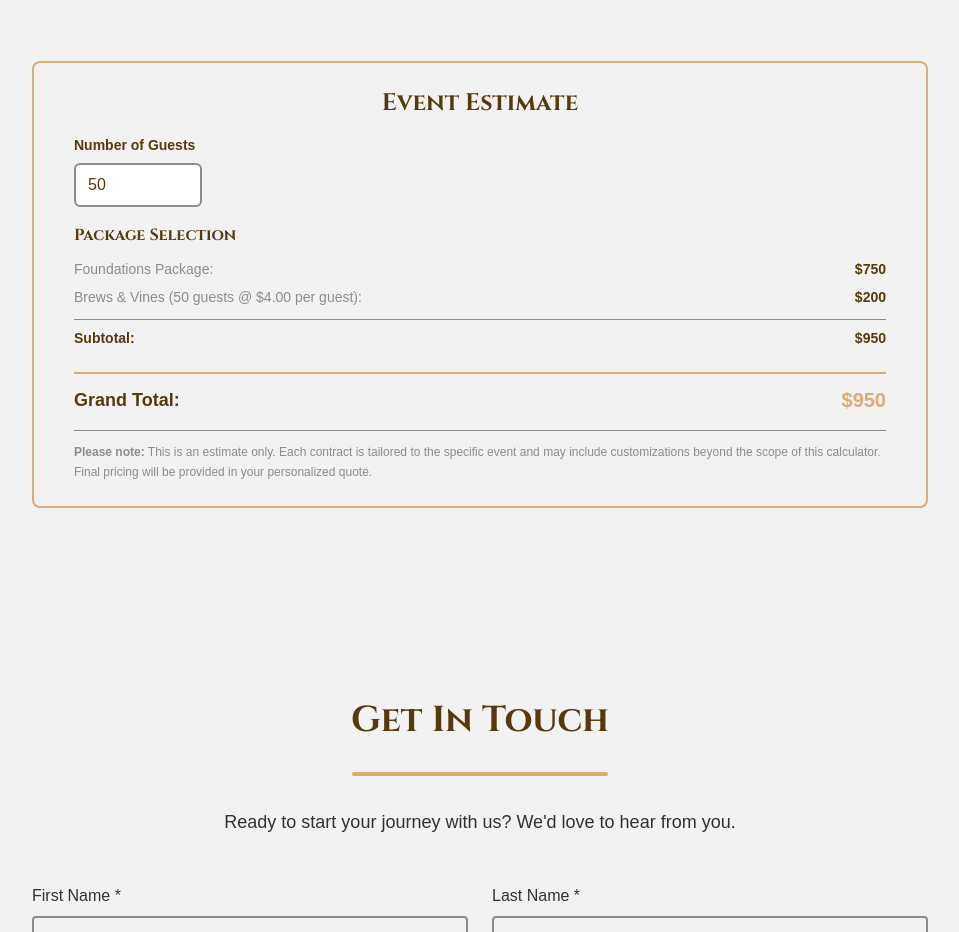
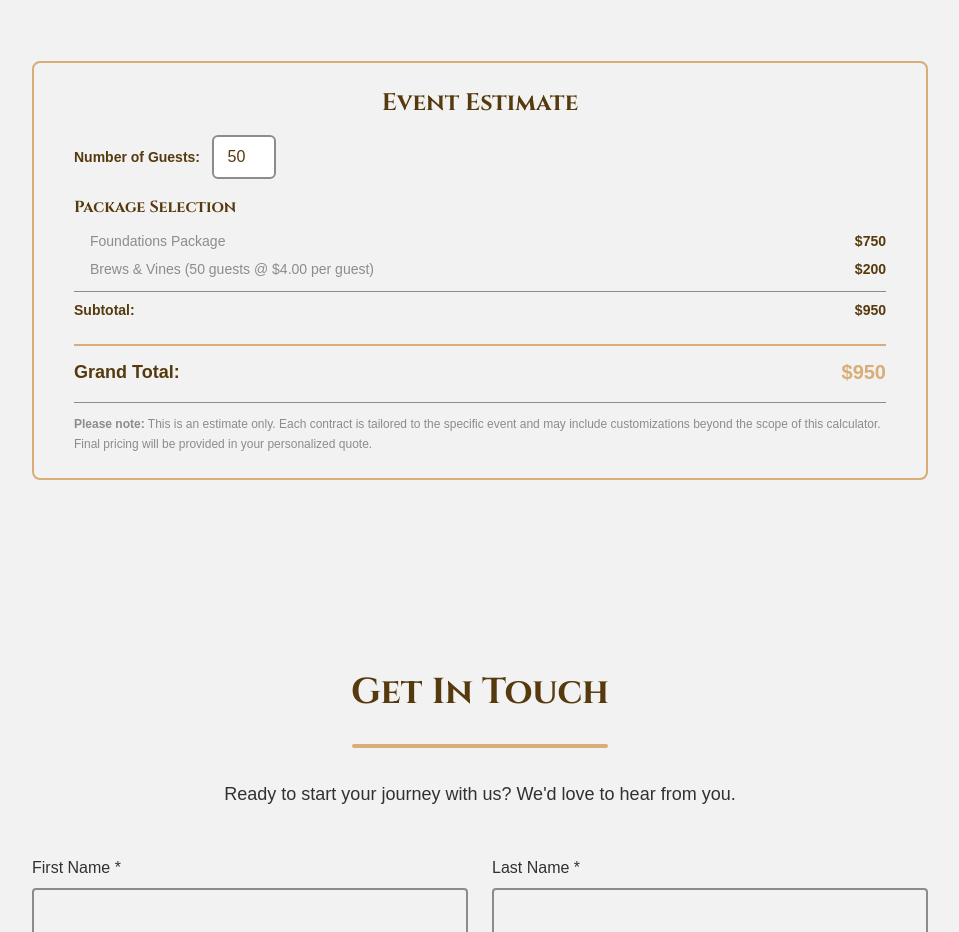
Before and after one commit to knustx/velvet-cow, a Next.js app: page / in a window 1280 px wide. Shown: the part 3680-4612 px from the top of the page, without its empty margins (160-1119 px from the left). Built offline with nearby package versions, Linux system fonts and the light colour scheme; a web font is replaced by a local one.

Commit message:
better estimator

```diff
--- a/src/app/safari-compat.css
+++ b/src/app/safari-compat.css
@@ -46,6 +46,7 @@
   .px-6 { padding-left: 1.5rem !important; padding-right: 1.5rem !important; }
   .px-8 { padding-left: 2rem !important; padding-right: 2rem !important; }
   .px-3 { padding-left: 0.75rem !important; padding-right: 0.75rem !important; }
+  .pl-4 { padding-left: 1rem !important; }
   .pt-2 { padding-top: 0.5rem !important; }
   .pt-3 { padding-top: 0.75rem !important; }
   .pt-8 { padding-top: 2rem !important; }
@@ -71,6 +72,7 @@
   .gap-8 { gap: 2rem !important; }
   .gap-6 { gap: 1.5rem !important; }
   .gap-4 { gap: 1rem !important; }
+  .gap-3 { gap: 0.75rem !important; }
   .gap-2 { gap: 0.5rem !important; }
   .space-x-3 > * + * { margin-left: 0.75rem !important; }
   .space-x-6 > * + * { margin-left: 1.5rem !important; }
@@ -135,6 +137,9 @@
   .border-muted { border-color: #8C8C8C !important; }
   .border-white { border-color: #ffffff !important; }
   .border-transparent { border-color: transparent !important; }
+  .border-r { border-right-width: 1px !important; }
+  .border-l { border-left-width: 1px !important; }
+  .border-0 { border-width: 0 !important; }
   .pt-4 { padding-top: 1rem !important; }
   .pt-8 { padding-top: 2rem !important; }
 
@@ -142,9 +147,11 @@
   .rounded { border-radius: 0.25rem !important; }
   .rounded-lg { border-radius: 0.5rem !important; }
   .rounded-full { border-radius: 9999px !important; }
+  .overflow-hidden { overflow: hidden !important; }
 
   /* Sizing */
   .w-full { width: 100% !important; }
+  .w-20 { width: 5rem !important; }
   .w-24 { width: 6rem !important; }
   .w-32 { width: 8rem !important; }
   .w-5 { width: 1.25rem !important; }
@@ -154,6 +161,7 @@
   .h-10 { height: 2.5rem !important; }
   .h-12 { height: 3rem !important; }
   .min-h-screen { min-height: 100vh !important; }
+  .min-w-\[48px\] { min-width: 48px !important; }
   .max-w-2xl { max-width: 42rem !important; }
   .max-w-4xl { max-width: 56rem !important; }
   .max-w-6xl { max-width: 72rem !important; }
@@ -205,6 +213,7 @@
   /* Focus States */
   .focus\:border-primary:focus { border-color: #D9AD77 !important; }
   .focus\:outline-none:focus { outline: 2px solid transparent !important; outline-offset: 2px !important; }
+  .focus\:ring-0:focus { box-shadow: none !important; }
 
   /* Form Elements */
   input[type="text"],
@@ -221,6 +230,10 @@
   .antialiased {
     -webkit-font-smoothing: antialiased !important;
     -moz-osx-font-smoothing: grayscale !important;
+  }
+
+  .shadow-sm {
+    box-shadow: 0 1px 2px 0 rgb(0 0 0 / 0.05) !important;
   }
 
   .list-inside { list-style-position: inside !important; }
--- a/src/components/PriceCalculator.tsx
+++ b/src/components/PriceCalculator.tsx
@@ -123,9 +123,9 @@ export default function PriceCalculator({
 
       <div className="px-4">
         {/* Guest Count Input */}
-        <div className="mb-4">
-          <label htmlFor="guest-count" className="block font-sans text-sm font-semibold text-secondary mb-2">
-            Number of Guests
+        <div className="mb-4 flex items-center gap-3">
+          <label htmlFor="guest-count" className="font-sans text-sm font-semibold text-secondary">
+            Number of Guests:
           </label>
           <input
             type="number"
@@ -133,7 +133,7 @@ export default function PriceCalculator({
             min="1"
             value={guestCount}
             onChange={handleGuestCountChange}
-            className="w-32 px-3 py-2 border-2 border-muted rounded-md font-sans text-secondary bg-white focus:border-primary focus:outline-none"
+            className="w-16 px-2 py-2 text-center border-2 border-muted rounded-md font-sans text-secondary bg-white focus:border-primary focus:outline-none"
           />
         </div>
 
@@ -144,13 +144,13 @@ export default function PriceCalculator({
           </h6>
         <div className="space-y-2 font-sans text-sm">
           <div className="flex justify-between">
-            <span className="text-muted">Foundations Package:</span>
+            <span className="text-muted pl-4">Foundations Package</span>
             <span className="text-secondary font-semibold">${formatCurrency(costs.foundationsCost)}</span>
           </div>
 
           <div className="flex justify-between">
-            <span className="text-muted">
-              {drinkPackages[selectedPackageIndex].name} ({guestCount.toLocaleString('en-US')} guests @ ${extractPrice(drinkPackages[selectedPackageIndex].price).toFixed(2)} per guest):
+            <span className="text-muted pl-4">
+              {drinkPackages[selectedPackageIndex].name} ({guestCount.toLocaleString('en-US')} guests @ ${extractPrice(drinkPackages[selectedPackageIndex].price).toFixed(2)} per guest)
             </span>
             <span className="text-secondary font-semibold">
               ${formatCurrency(costs.totalPackageCost)}
@@ -160,8 +160,8 @@ export default function PriceCalculator({
           {/* Additional Bartenders */}
           {costs.additionalBartenders > 0 && (
             <div className="flex justify-between">
-              <span className="text-muted">
-                Additional Bartenders ({costs.additionalBartenders} × $50 × 4 hours):
+              <span className="text-muted pl-4">
+                Additional Bartenders ({costs.additionalBartenders} × $50 × 4 hours)
               </span>
               <span className="text-secondary font-semibold">
                 ${formatCurrency(costs.bartenderCost)}
@@ -188,8 +188,8 @@ export default function PriceCalculator({
               {/* Flat Fee Items First */}
               {costs.flatFeeItems.map(item => (
                 <div key={item.id} className="flex justify-between">
-                  <span className="text-muted">
-                    {item.name} (flat fee):
+                  <span className="text-muted pl-4">
+                    {item.name} (flat fee)
                   </span>
                   <span className="text-secondary font-semibold">
                     ${formatCurrency(item.cost)}
@@ -200,8 +200,8 @@ export default function PriceCalculator({
               {/* Variable Cost Items Second */}
               {costs.variableCostItems.map(item => (
                 <div key={item.id} className="flex justify-between">
-                  <span className="text-muted">
-                    {item.name} {item.description}:
+                  <span className="text-muted pl-4">
+                    {item.name} {item.description}
                   </span>
                   <span className="text-secondary font-semibold">
                     ${formatCurrency(item.cost)}
```
